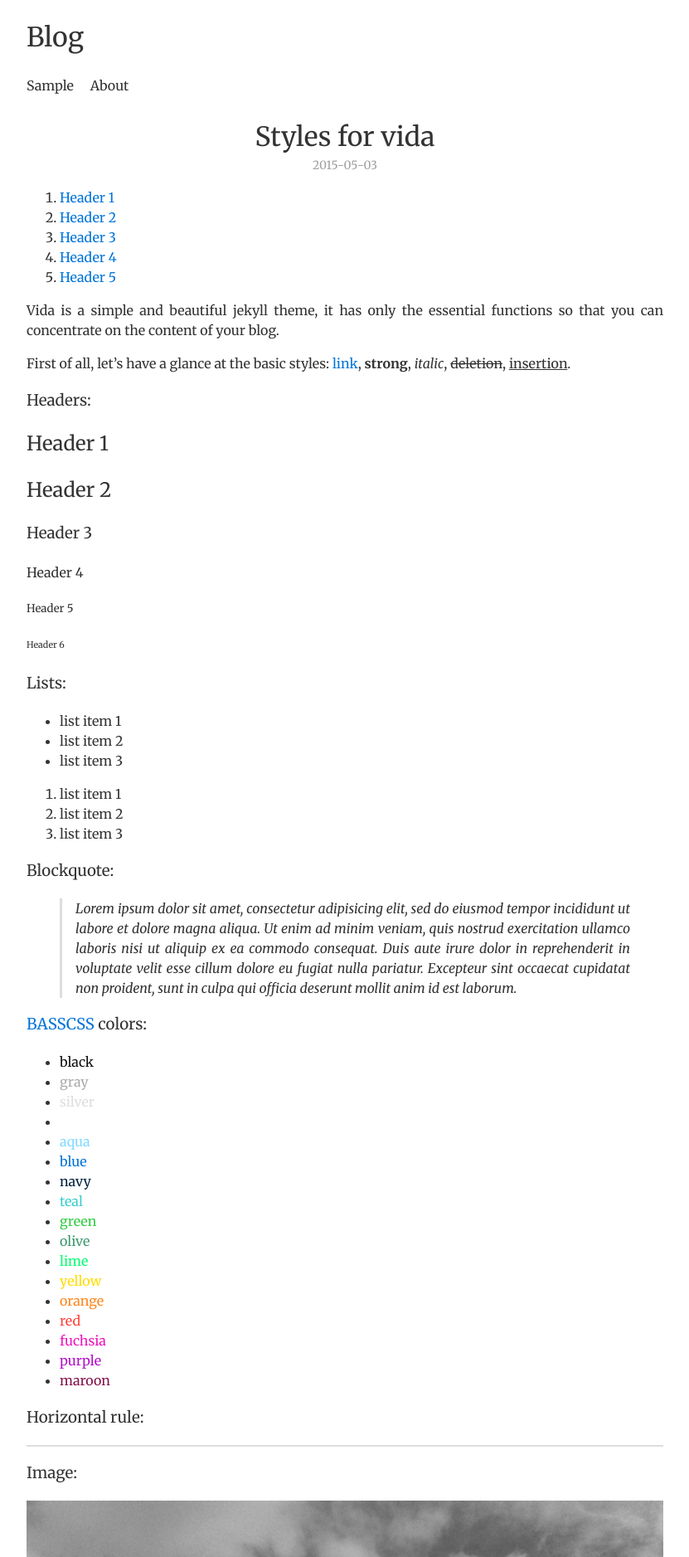
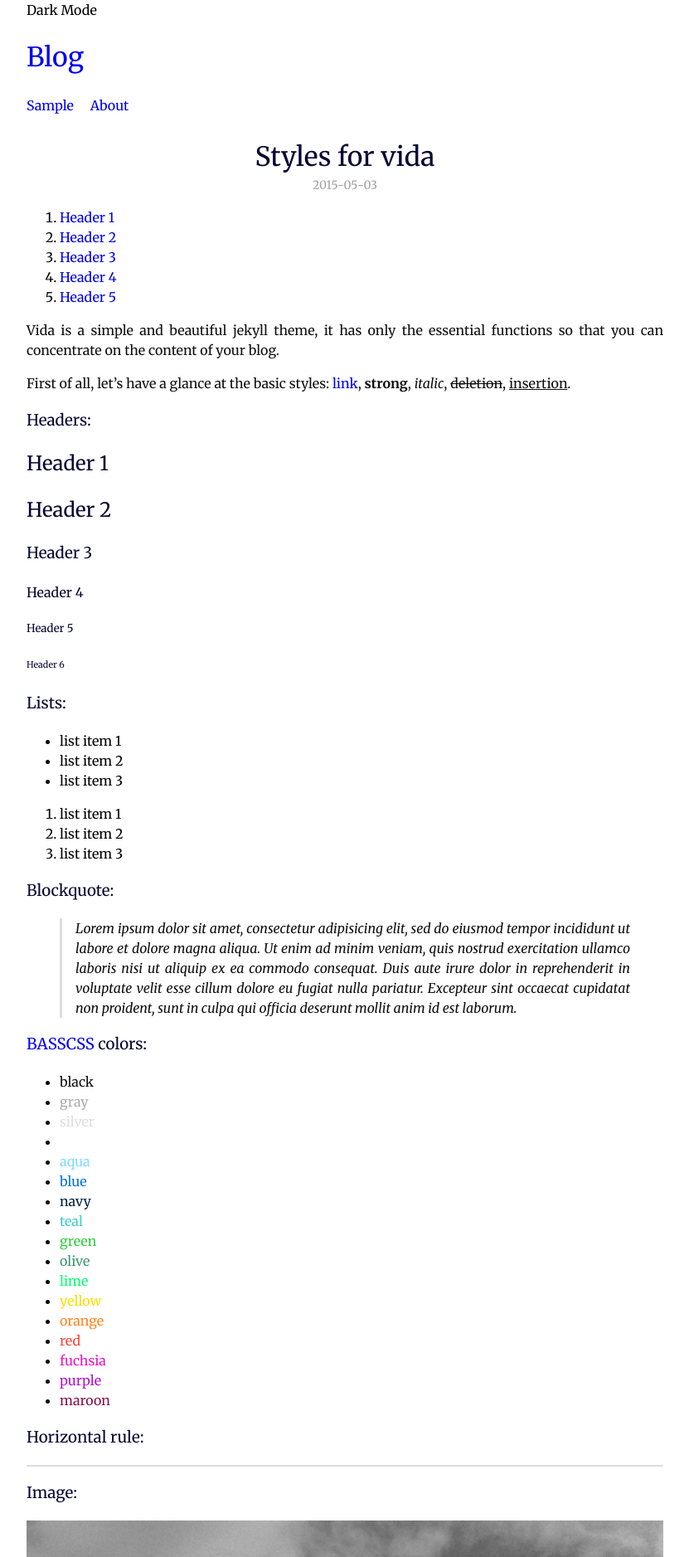
Before and after one commit to nan-dre/nan-dre.github.io, a Jekyll site: the page built from _posts/2015-05-03-styles-for-vida.md, in a window 1280 px wide. Shown: the top 1877 px of the page at 83% size, without its empty margins (224-1055 px from the left). Built offline with Jekyll 4.4.1, drawn with Linux system fonts in a browser that asks for light colours; comment, search, counter and statistics services are not loaded.

Commit message:
Added Dark mode. TODO: Fix dark mode colors Style dark mode button

```diff
--- a/_layouts/default.html
+++ b/_layouts/default.html
@@ -3,12 +3,17 @@
 <head>
     <meta charset="UTF-8">
     <meta name="viewport" content="width=device-width, initial-scale=1">
-    <link rel="stylesheet" href="{{ site.baseurl }}/css/main.css">
+    <link rel="stylesheet" href="{{ site.baseurl }}/main.css">
+    <script src="{{ base.url | prepend: site.url }}/assets/js/check-mode.js"></script>
     <title>{{ site.title }}</title>
 </head>
+
 <body>
     <main>
         <header class="site-header">
+            <div class="button-container">
+              <a id="theme-toggle" class="theme-toggle-button"onclick="modeSwitcher()">Dark Mode</button>
+            </div>
             <h1 class="site-title"><a href="{{ site.baseurl }}/">{{ site.title }}</a></h1>
             <nav class="site-nav">
                 <a href="{{ site.baseurl }}/sample/" class="{% if page.url == '/sample/' %}active{% endif %}">Sample</a>
@@ -17,15 +22,6 @@
         </header>
         {{ content }}
     </main>
-    {% if site.google_analytics %}
-    <script>
-        (function(i,s,o,g,r,a,m){i['GoogleAnalyticsObject']=r;i[r]=i[r]||function(){
-        (i[r].q=i[r].q||[]).push(arguments)},i[r].l=1*new Date();a=s.createElement(o),
-        m=s.getElementsByTagName(o)[0];a.async=1;a.src=g;m.parentNode.insertBefore(a,m)
-        })(window,document,'script','//www.google-analytics.com/analytics.js','ga');
-        ga('create', '{{ site.google_analytics }}', 'auto');
-        ga('send', 'pageview');
-    </script>
-    {% endif %}
 </body>
+<script src="{{ base.url | prepend: site.url }}/assets/js/change-mode.js"></script>
 </html>
--- a/_sass/_base.scss
+++ b/_sass/_base.scss
@@ -1,18 +1,52 @@
 @charset "utf-8";
+
+html[data-theme='light'] {
+  --bg: #fff;
+  --bg-secondary: #fcfcfc;
+  --headings: #050532;
+  --text: #101010;
+}
+
+html[data-theme='dark'] {
+  --bg: #080808;
+  --bg-secondary: #444;
+  --headings: #5269a2;
+  --text: #bbb;
+}
+
+
+body {
+    background-color: var(--bg);
+}
+
+.container {
+    background-color: var(--bg-secondary);
+}
+
+h1, h2, h3, h4, h5, h6 {
+    color: var(--headings);
+}
+
+p, strong, b, em, span, code, small {
+    color: var(--text);
+}
+
+
 body {
     margin: 0;
     font-family: $base-font-family;
     font-size: $base-font-size;
     line-height: $base-line-height;
-    color: $text-color;
+    color: --text;
 }
 p {
     text-align: justify;
     word-break: break-word;
 }
 a {
-    color: $link-color;
+    color: --text;
     text-decoration: none;
+    cursor:pointer;
     &:hover {
         text-decoration: underline;
     }
@@ -25,6 +59,7 @@ h5,
 h6 {
     font-weight: 300;
     word-break: break-word;
+
 }
 blockquote {
     font-style: italic;
@@ -66,3 +101,73 @@ hr {
     border: none;
     border-top: 2px solid $border-color;
 }
+
+@charset "utf-8";
+
+
+main {
+    max-width: 48rem;
+    margin: 0 auto 3rem;
+    padding: 0 2rem;
+}
+.site-header {
+    .site-title {
+        font-weight: 300;
+        > a {
+            color: --headings;
+            text-decoration: none;
+        }
+    }
+    .site-nav {
+        > a {
+            color: --text;
+            &:hover {
+                text-decoration: none;
+            }
+            &.active {
+                border-bottom: 2px solid #666;
+            }
+            + a {
+                margin-left: 1rem;
+            }
+        }
+    }
+}
+.posts {
+    list-style: none;
+    padding: 0;
+    > li {
+        line-height: 1.75;
+        span {
+            color: --text;
+            margin-right: 1.5rem;
+            font-size: $small-font-size;
+        }
+        a {
+            color: --text;
+            text-decoration: none;
+        }
+    }
+}
+.post {
+    position: relative;
+    .post-header {
+        text-align: center;
+        font-size: xx-large;
+        margin-bottom: 0;
+    }
+    .post-meta {
+        margin: 0;
+        text-align: center;
+        color: $meta-color;
+        font-size: $small-font-size;
+    }
+}
+@media screen and (max-width: 48rem) {
+    .site-header {
+        .site-title,
+        .site-nav {
+            text-align: center;
+        }
+    }
+}
--- a/_sass/_layout.scss
+++ /dev/null
@@ -1,67 +0,0 @@
-@charset "utf-8";
-main {
-    max-width: 48rem;
-    margin: 0 auto 3rem;
-    padding: 0 2rem;
-}
-.site-header {
-    .site-title {
-        font-weight: 300;
-        > a {
-            color: $text-color;
-            text-decoration: none;
-        }
-    }
-    .site-nav {
-        > a {
-            color: $text-color;
-            &:hover {
-                text-decoration: none;
-            }
-            &.active {
-                border-bottom: 2px solid #666;
-            }
-            + a {
-                margin-left: 1rem;
-            }
-        }
-    }
-}
-.posts {
-    list-style: none;
-    padding: 0;
-    > li {
-        line-height: 1.75;
-        span {
-            color: $meta-color;
-            margin-right: 1.5rem;
-            font-size: $small-font-size;
-        }
-        a {
-            color: $text-color;
-            text-decoration: none;
-        }
-    }
-}
-.post {
-    position: relative;
-    .post-header {
-        text-align: center;
-        font-size: xx-large;
-        margin-bottom: 0;
-    }
-    .post-meta {
-        margin: 0;
-        text-align: center;
-        color: $meta-color;
-        font-size: $small-font-size;
-    }
-}
-@media screen and (max-width: 48rem) {
-    .site-header {
-        .site-title,
-        .site-nav {
-            text-align: center;
-        }
-    }
-}
--- /dev/null
+++ b/assets/js/change-mode.js
@@ -0,0 +1,28 @@
+const userPrefers = getComputedStyle(document.documentElement).getPropertyValue('content');
+
+if (theme === "dark") {
+	document.getElementById("theme-toggle").innerHTML = "Light Mode";
+} else if (theme === "light") {
+	document.getElementById("theme-toggle").innerHTML = "Dark Mode";
+} else if  (userPrefers === "dark") {
+	document.documentElement.setAttribute('data-theme', 'dark');
+	window.localStorage.setItem('theme', 'dark');
+	document.getElementById("theme-toggle").innerHTML = "Light Mode";
+} else {
+	document.documentElement.setAttribute('data-theme', 'light');
+	window.localStorage.setItem('theme', 'light');
+	document.getElementById("theme-toggle").innerHTML = "Dark Mode";
+}
+
+function modeSwitcher() {
+	let currentMode = document.documentElement.getAttribute('data-theme');
+	if (currentMode === "dark") {
+		document.documentElement.setAttribute('data-theme', 'light');
+		window.localStorage.setItem('theme', 'light');
+		document.getElementById("theme-toggle").innerHTML = "Dark Mode";
+	} else {
+		document.documentElement.setAttribute('data-theme', 'dark');
+		window.localStorage.setItem('theme', 'dark');
+		document.getElementById("theme-toggle").innerHTML = "Light Mode";
+	}
+}
--- /dev/null
+++ b/assets/js/check-mode.js
@@ -0,0 +1,7 @@
+const theme = localStorage.getItem('theme');
+	if (theme === "dark") {
+		document.documentElement.setAttribute('data-theme', 'dark');
+}
+  else {
+    document.documentElement.setAttribute('data-theme', 'light');
+}
--- a/css/main.scss
+++ b/main.scss
@@ -1,7 +1,6 @@
 ---
 # The scss file which include files from _sass/
 ---
-
 @charset "utf-8";
 
 $base-font-family: Merriweather, Helvetica, Arial, sans-serif;
@@ -9,7 +8,7 @@ $base-font-size:   16px;
 $small-font-size:  0.875rem;
 $base-line-height: 1.5;
 
-$text-color:   #333;
+$text-color: #333;
 $link-color:   #0074d9;
 $meta-color:   #a0a0a0;
 $border-color: #ddd;
@@ -17,5 +16,4 @@ $border-color: #ddd;
 @import url(http://fonts.googleapis.com/css?family=Merriweather:400,400italic,700);
 @import "color";
 @import "base";
-@import "layout";
 @import "syntax";
```
Also changed, not shown: 13 other files.
